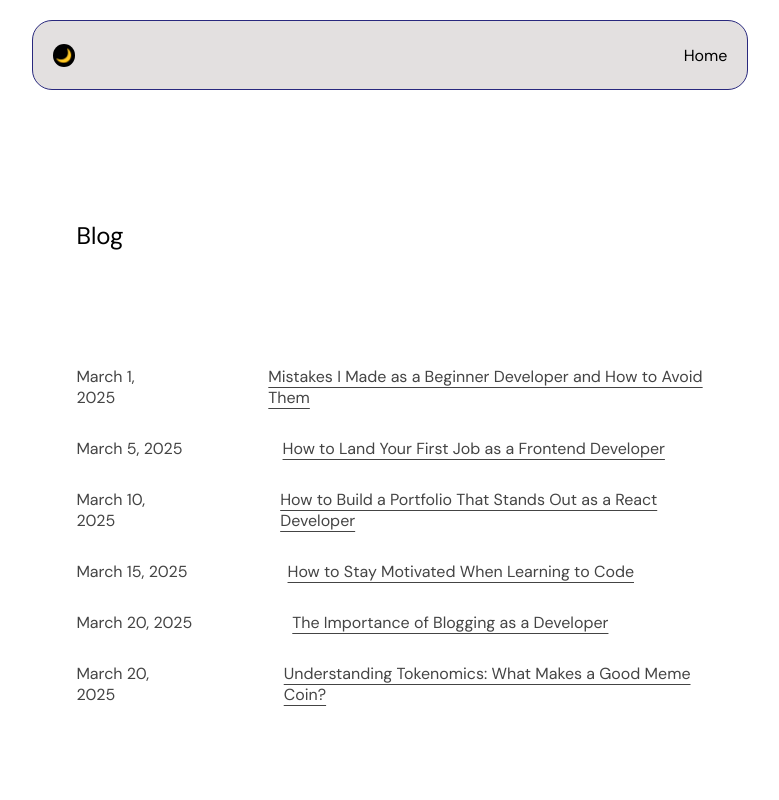
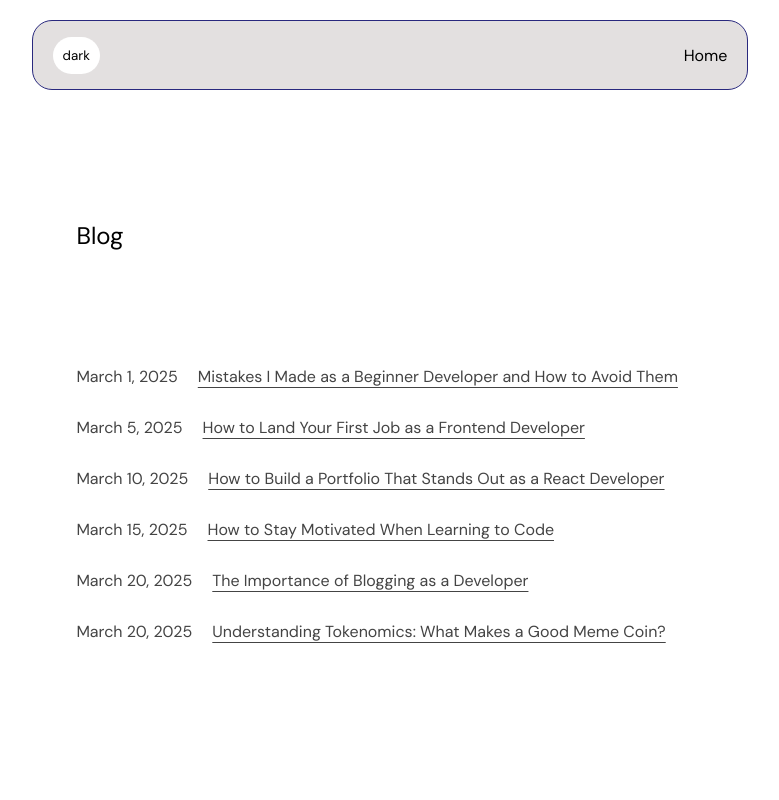
Before and after one commit to Joebakid/My-Porfolio, a React (Create React App) app: page /blog in a window 1280 px wide. Shown: the top 800 px of the page, without its empty margins (250-1029 px from the left). Built offline with nearby package versions, Linux system fonts and the light colour scheme.

Commit message:
color and domain added

```diff
--- a/public/index.html
+++ b/public/index.html
@@ -2,7 +2,7 @@
 <html lang="en">
   <head>
     <meta charset="utf-8" />
-    <link rel="icon" href="%PUBLIC_URL%/img/temp-logo.webp" />
+    <link rel="icon" href="%PUBLIC_URL%/img/logo-light.jpg" />
 
     <meta name="viewport" content="width=device-width, initial-scale=1" />
     <meta name="theme-color" content="#000000" />
--- a/src/App.css
+++ b/src/App.css
@@ -2,9 +2,9 @@
 /* ////////// */
 @import url("https://fonts.googleapis.com/css2?family=VT323&display=swap");
 /* ////// */
-@import url('https://fonts.googleapis.com/css2?family=Lilita+One&display=swap');
+@import url("https://fonts.googleapis.com/css2?family=Lilita+One&display=swap");
 /* //////////// */
-@import url('https://fonts.googleapis.com/css2?family=DM+Sans:ital,opsz,wght@0,9..40,100..1000;1,9..40,100..1000&display=swap');
+@import url("https://fonts.googleapis.com/css2?family=DM+Sans:ital,opsz,wght@0,9..40,100..1000;1,9..40,100..1000&display=swap");
 
 :root {
   --bgc-color: #000;
@@ -18,8 +18,8 @@
   --project-underline: #0000ff;
   --design-color: rgba(33, 32, 128, 0.733);
   --project-bgc: rgb(21, 21, 93);
-  --white-text: white;
-  --black-text: black;
+  --white-text: black;
+  --black-text: white;
   --popular-color: rgb(110, 185, 187);
   --card-color: rgb(76, 76, 75);
   --bgc-shadow: rgba(217, 204, 204, 0.16) 1px -3px 6px,
@@ -190,7 +190,6 @@ body {
   z-index: 2;
   top: 2%;
   margin-bottom: 300px;
-
 }
 
 /* NAV/////// */
@@ -211,8 +210,7 @@ body {
   -ms-transition: var(--transition-all);
   -o-transition: var(--transition-all);
   text-decoration: none;
-  color: white;
-  color: var(--white-text);
+ color:inherit;
 
   -webkit-border-radius: 10px;
   -moz-border-radius: 10px;
@@ -226,15 +224,15 @@ body {
 }
 
 .mode {
-  background-color: var(--white-text);
-  padding: 3px;
+  background-color: var(--black-text);
+  padding: 10px;
   border: none;
   cursor: pointer;
-  border-radius: 50%;
-  -webkit-border-radius: 50%;
-  -moz-border-radius: 50%;
-  -ms-border-radius: 50%;
-  -o-border-radius: 50%;
+  border-radius: 30px;
+  -webkit-border-radius: 30px;
+  -moz-border-radius: 30px;
+  -ms-border-radius: 30px;
+  -o-border-radius: 30px;
 }
 
 /* HEADER */
@@ -325,7 +323,7 @@ body {
   display: flex;
   flex-direction: column;
   gap: 1rem;
-  color: white;
+  /* color: var(--black-text); */
 }
 .technology-item {
   display: flex;
@@ -420,7 +418,6 @@ body {
   -moz-border-radius: 10px;
   -ms-border-radius: 10px;
   -o-border-radius: 10px;
-
 }
 
 .project-grid {
@@ -444,7 +441,7 @@ body {
   height: 290px;
 }
 
-.about-project{
+.about-project {
   font-size: 1.2rem !important;
 
   text-align: left;
@@ -460,7 +457,7 @@ body {
   display: flex;
   /* justify-content: space-between;  */
   color: var(--gray-color);
-  gap: 100px;
+  gap: 20px;
   /* font-size: 1.3rem; */
   padding: 15px 0;
 }
@@ -471,9 +468,7 @@ body {
   /* padding: 50px 0; */
 }
 
-
-
-.blog-text{
+.blog-text {
   margin: 100px 0;
 }
 
@@ -488,13 +483,18 @@ body {
   cursor: pointer;
   text-decoration: underline;
   /* padding: 3px 0; */
-
 }
 
 .blog-title:hover {
   /* text-decoration: underline var(--color-blog); */
   /* border-bottom: underline var(--color-blog); */
   text-decoration: underline transparent;
+}
+
+.blog-align {
+  /* text-align: left; */
+  display: flex;
+  justify-content: left;
 }
 
 .back-buttons {
@@ -611,44 +611,40 @@ pre {
   margin: 30px 0;
 }
 
-.container-blog{
-
+.container-blog {
   width: 70%;
   margin: 0 auto;
   padding: 100px 0;
   overflow-x: hidden;
-
 }
 
-.blog-post{
+.blog-post {
   width: 70%;
   margin: 0 auto;
   padding: 200px 0;
   overflow-x: hidden;
 }
 
-.blog-post-title{
+.blog-post-title {
   color: var(--gray-color);
 }
 
 @media (max-width: 768px) {
-
-.sticky{
+  .sticky {
     left: 5%;
     right: 5%;
   }
 
-  .container,.blog-post {
+  .container,
+  .blog-post {
     width: 90%;
   }
 
-  .container-blog{
-
+  .container-blog {
     width: 90%;
     /* margin: 0 auto;
     padding: 100px 0;
     overflow-x: hidden; */
-
   }
 
   .project-grid {
--- a/src/components/Blog/BlogList.js
+++ b/src/components/Blog/BlogList.js
@@ -1,43 +1,47 @@
-import React from 'react';
+import React from "react";
 import { Link } from "react-router-dom";
 
 const list = [
   {
-    'title': 'Mistakes I Made as a Beginner Developer and How to Avoid Them',
-    'date': 'March 1, 2025'
+    title: "Mistakes I Made as a Beginner Developer and How to Avoid Them",
+    date: "March 1, 2025",
   },
   {
-    'title': 'How to Land Your First Job as a Frontend Developer',
-    'date': 'March 5, 2025'
+    title: "How to Land Your First Job as a Frontend Developer",
+    date: "March 5, 2025",
   },
   {
-    'title': 'How to Build a Portfolio That Stands Out as a React Developer',
-    'date': 'March 10, 2025'
+    title: "How to Build a Portfolio That Stands Out as a React Developer",
+    date: "March 10, 2025",
   },
   {
-    'title': 'How to Stay Motivated When Learning to Code',
-    'date': 'March 15, 2025'
+    title: "How to Stay Motivated When Learning to Code",
+    date: "March 15, 2025",
   },
   {
-    'title': 'The Importance of Blogging as a Developer',
-    'date': 'March 20, 2025'
+    title: "The Importance of Blogging as a Developer",
+    date: "March 20, 2025",
   },
   {
-    'title': 'Understanding Tokenomics: What Makes a Good Meme Coin?',
-    'date': 'March 20, 2025'
-  }
+    title: "Understanding Tokenomics: What Makes a Good Meme Coin?",
+    date: "March 20, 2025",
+  },
 ];
 
 function BlogList() {
   return (
     <div className="container-blog">
-      <h2 className='blog-text'>Blog</h2>
+      <h2 className="blog-text">Blog</h2>
       <ul>
         {list.map((item, index) => (
-          <li key={index} className='blog-flex'>
-                        <p className='blog-time'>{item.date}</p>
-            <Link to={`/blog/${index}`} className='blog-title hover-underline'>{item.title}</Link>
-
+          <li key={index} className="blog-flex ">
+            <p className="blog-time">{item.date}</p>
+            <Link
+              to={`/blog/${index}`}
+              className="blog-title blog-align  hover-underline"
+            >
+              {item.title}
+            </Link>
           </li>
         ))}
       </ul>
--- a/src/components/Header.js
+++ b/src/components/Header.js
@@ -27,7 +27,7 @@ function Header({ BtnMain, BtnPrimary }) {
         <div>Project Advisor</div>
       </div>
       <p>
-        I am a self-taught front-end developer, dedicated to beautiful and
+        I am a self-taught fullstack developer, dedicated to beautiful and
         responsive design. I am available for open-source projects, internships,
         and collaborations.
       </p>
--- a/src/components/Nav.js
+++ b/src/components/Nav.js
@@ -40,7 +40,7 @@ function Nav() {
       <div className="flex-nav sticky">
         {/* Dark Mode Toggle */}
         <button className="mode" onClick={() => setDarkMode(!darkMode)}>
-          {darkMode ? "☀️" : "🌙"}
+          {darkMode ? "light" : "dark"}
         </button>
 
         {/* Navigation Links */}
```
Also changed, not shown: public/img/logo-light.jpg (added), public/img/temp-logo.webp (deleted). Lines whose indentation alone changed are shown as unchanged.
